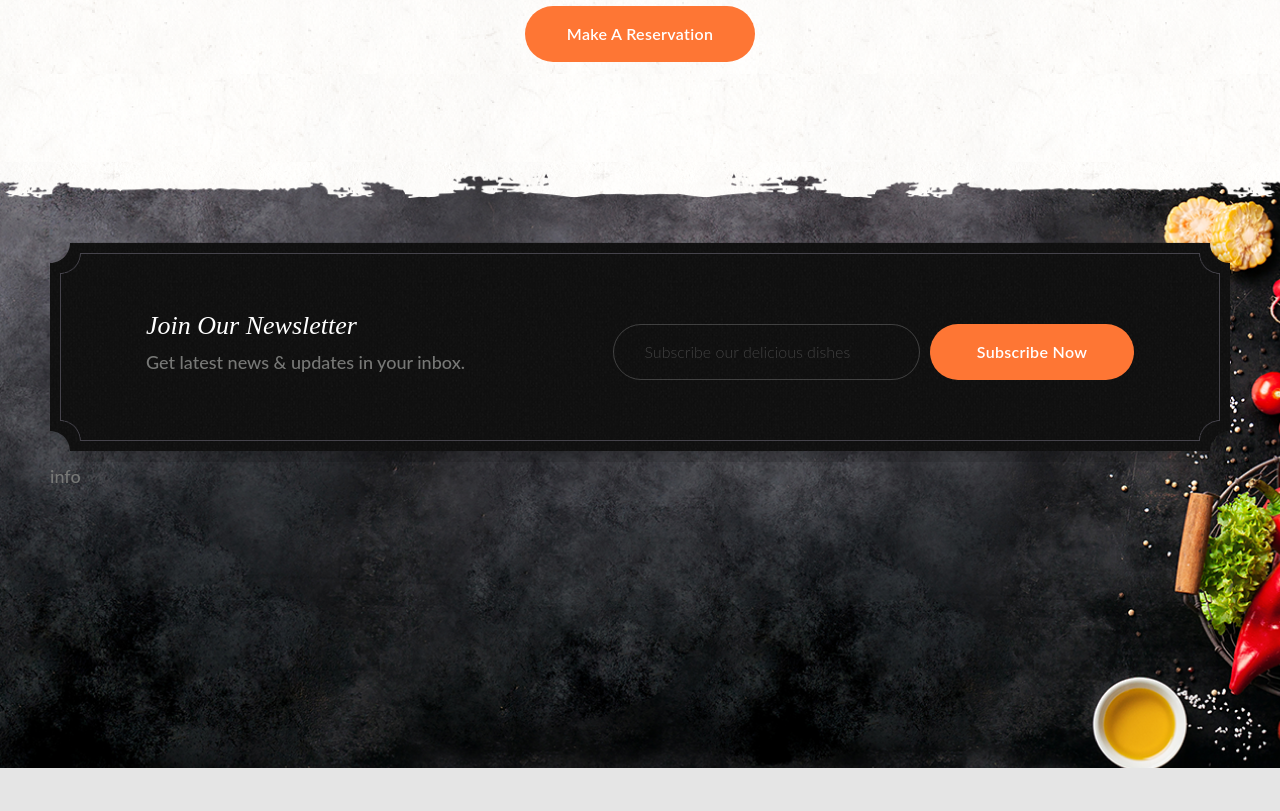
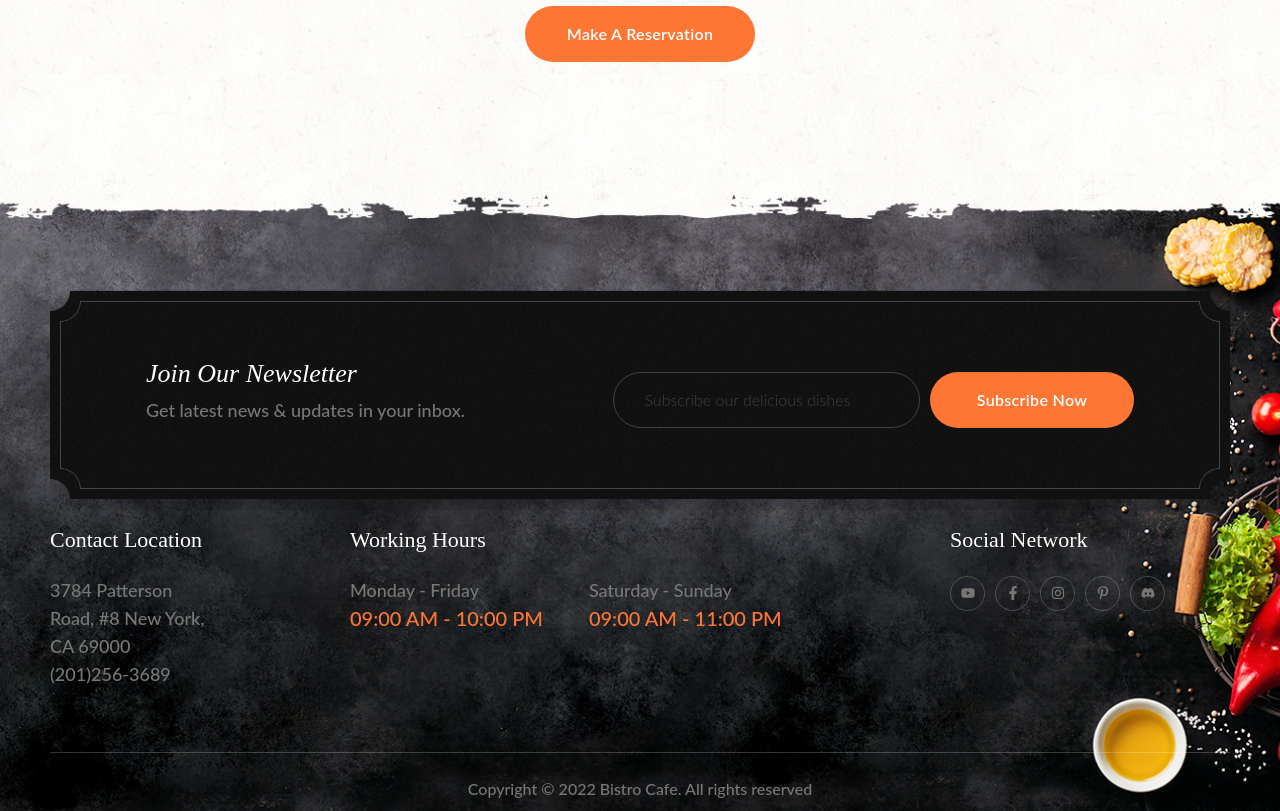
Before and after one commit to Jisap/Bistro-Restaurant, a React (Vite) app: page / in a window 1280 px wide. Shown: the part 4726-5537 px from the top of the page. Before the commit the page ends 5494 px from the top, so only its background shows below. Built offline with nearby package versions, Linux system fonts and the light colour scheme.

Commit message:
finish footer

```diff
--- a/src/components/Copyright.jsx
+++ b/src/components/Copyright.jsx
@@ -1,7 +1,15 @@
 import React from 'react';
 
 const Copyright = () => {
-  return <div>Copyright</div>;
+  return (
+    <div className='border-t border-white/20'>
+      <div className='container mx-auto'>
+        <div className='py-6'>
+          <p className='text-base text-center'>Copyright &copy; 2022 Bistro Cafe. All rights reserved</p>
+        </div>
+      </div>
+    </div>
+  )
 };
 
 export default Copyright;
--- a/src/components/Footer.jsx
+++ b/src/components/Footer.jsx
@@ -12,15 +12,65 @@
   const { contact, hours, social} = footerData
 
   return (
-    <footer className='relative top-96 z-20 bg-dark lg:bg-transparent lg:min-h-[620px] lg:bg-footer lg:bg-center lg:bg-no-repeat pt-20'>
+    <footer className='relative top-96 z-20 bg-dark lg:bg-transparent lg:min-h-[620px] lg:bg-footer lg:bg-center lg:bg-no-repeat pt-20 lg:pt-32'>
       <div className='container mx-auto h-full'>
         {/* newsletter & info */}
-        <div>
+        <motion.div
+          variants={staggerContainer}
+          initial='hidden'
+          whileInView={'show'}
+          className='h-full flex flex-col gap-y-4'
+        >
           {/* newsletter */}
-          <Newsletter />
+          <motion.div
+            variants={fadeIn('up', 'tween', 0.4, 1.6)}
+          >
+            <Newsletter />
+          </motion.div>
+
           {/* info */}
-          <div>info</div>
-        </div>
+          <motion.div
+            variants={fadeIn('up', 'tween', 0.6, 1.6)}
+            className='flex flex-col lg:flex-row lg:gap-x-[130px] gap-y-12 lg:gap-y-0 lg:mb-12'
+          >
+            {/* contact */}
+            <div className='flex-1 lg:max-w-[170px]'>
+              <div className='capitalize text-[20px] lg:text-[22px] font-normal text-white font-primary mb-[22px]'>
+                {contact.title}
+              </div>
+              <div className='capitalize'>{contact.address}</div>
+              <div className='capitalize'>{contact.phone}</div>
+            </div>
+
+            {/* program */}
+            <div className='flex-1'>
+              <div className='capitalize text-[20px] lg:text-[22px] font-normal text-white font-primary mb-[22px]'>
+                {hours.title}
+              </div>
+              <div className='flex gap-x-[46px]'>
+                {hours.program.map((item, index) => {
+                  return (
+                    <div key={index} className='capitalize'>
+                      <div>{item.days}</div>
+                      <div className='text-[20px] text-accent'>{item.hours}</div>
+                    </div>
+                  )
+                })}
+              </div>
+            </div>
+
+            {/* social */}
+            <div className='flex-1 lg:max-w-[280px] mb-12'>
+              <div className='capitalize text-[20px] lg:text-[22px] font-normal text-white font-primary mb-[22px]'>
+                {social.title}
+              </div>
+              <Socials />
+            </div>
+          </motion.div>
+
+          {/* copyright */}
+          <Copyright />
+        </motion.div>
       </div>
     </footer>
   )
--- a/src/components/Socials.jsx
+++ b/src/components/Socials.jsx
@@ -7,8 +7,7 @@
       {socialData.map((item, index) => {
         return (
           <a
-            className='border border-white/20 rounded-full w-[35px] h-[35px] flex items-center justify-center
-            text-sm hover:text-accent hover:border-accent transition-all'
+            className='border border-white/20 rounded-full w-[35px] h-[35px] flex items-center justify-center text-sm hover:text-accent hover:border-accent transition-all'
             key={index}
             href={item.href}
           >
```
